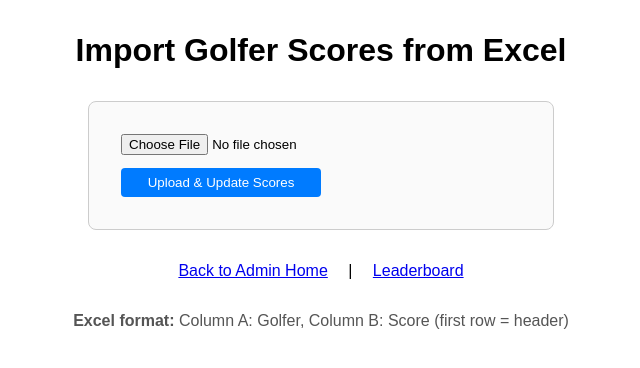
After one commit to foleyd2002/golf_sweepstake_fundraiser, a Django app: page /sweepstake/import-scores-excel/ in a window 1280 px wide. The commit adds this page. Shown: the top 368 px of the page, without its empty margins (319-959 px from the left). Run offline with Django 5.2, Linux system fonts and the light colour scheme; a user stored in the database is signed in.

Commit message:
update players xlsx

```diff
--- a/sweepstake/templates/sweepstake/admin_home.html
+++ b/sweepstake/templates/sweepstake/admin_home.html
@@ -20,6 +20,7 @@
             <a href="{% url 'leaderboard' %}">Public Leaderboard</a>
             <a href="{% url 'update_scores' %}">Update Scores</a>
             <a href="{% url 'import_excel' %}">Import Excel</a>
+            <a href="{% url 'import_scores_excel' %}">Import Golfer Scores</a>
             <a href="{% url 'reset_leaderboard' %}">Reset Leaderboard</a>
             <a href="{% url 'reset_players' %}">Reset Golfers</a>
             <a href="/admin/">Django Admin</a>
--- /dev/null
+++ b/sweepstake/templates/sweepstake/import_scores_excel.html
@@ -0,0 +1,29 @@
+<!DOCTYPE html>
+<html>
+<head>
+    <title>Import Golfer Scores from Excel</title>
+    <style>
+        body { font-family: Arial, sans-serif; margin: 2em; }
+        .center { text-align: center; }
+        form { margin: 2em auto; width: 400px; padding: 2em; border: 1px solid #ccc; border-radius: 8px; background: #fafafa; }
+        input[type=file] { margin-bottom: 1em; }
+        button { padding: 0.5em 2em; border: none; border-radius: 4px; background: #007bff; color: #fff; }
+        a { margin: 0 1em; }
+    </style>
+</head>
+<body>
+    <h1 class="center">Import Golfer Scores from Excel</h1>
+    <form method="post" enctype="multipart/form-data">
+        {% csrf_token %}
+        <input type="file" name="excel_file" accept=".xlsx,.xls" required><br>
+        <button type="submit">Upload & Update Scores</button>
+    </form>
+    <div class="center" style="margin-top: 2em;">
+        <a href="{% url 'admin_home' %}">Back to Admin Home</a> |
+        <a href="{% url 'leaderboard' %}">Leaderboard</a>
+    </div>
+    <div class="center" style="margin-top: 2em; color: #555;">
+        <strong>Excel format:</strong> Column A: Golfer, Column B: Score (first row = header)
+    </div>
+</body>
+</html>
--- a/sweepstake/urls.py
+++ b/sweepstake/urls.py
@@ -5,6 +5,7 @@ urlpatterns = [
     path('leaderboard/', views.leaderboard, name='leaderboard'),
     path('update-scores/', views.update_scores, name='update_scores'),
     path('import-excel/', views.import_excel, name='import_excel'),
+    path('import-scores-excel/', views.import_scores_excel, name='import_scores_excel'),
     path('reset-leaderboard/', views.reset_leaderboard, name='reset_leaderboard'),
     path('admin-home/', views.admin_home, name='admin_home'),
     path('reset-players/', views.reset_players, name='reset_players'),
--- a/sweepstake/views.py
+++ b/sweepstake/views.py
@@ -160,6 +160,34 @@ def reset_leaderboard(request):
         return redirect('leaderboard')
     return render(request, 'sweepstake/reset_leaderboard.html')
 
+@staff_member_required
+def import_scores_excel(request):
+    if request.method == 'POST' and request.FILES.get('excel_file'):
+        from openpyxl import load_workbook
+        excel_file = request.FILES['excel_file']
+        wb = load_workbook(excel_file)
+        ws = wb.active
+        # Collect updates in bulk
+        name_to_score = {}
+        for row in ws.iter_rows(min_row=2, values_only=True):
+            golfer_name = row[0]
+            score = row[1]
+            if not golfer_name or score is None:
+                continue
+            name_to_score[str(golfer_name).strip().lower()] = int(score)
+        # Fetch all relevant players in one query
+        players = Player.objects.filter(name__in=[k for k in name_to_score.keys()])
+        updated = 0
+        for player in players:
+            key = player.name.strip().lower()
+            if key in name_to_score:
+                player.current_score = name_to_score[key]
+                updated += 1
+        Player.objects.bulk_update(players, ['current_score'])
+        messages.success(request, f"Updated {updated} golfer scores from Excel.")
+        return redirect('leaderboard')
+    return render(request, 'sweepstake/import_scores_excel.html')
+
 def superuser_required(view_func):
     from django.contrib.auth.decorators import user_passes_test
     return user_passes_test(lambda u: u.is_active and u.is_superuser)(view_func)
```
